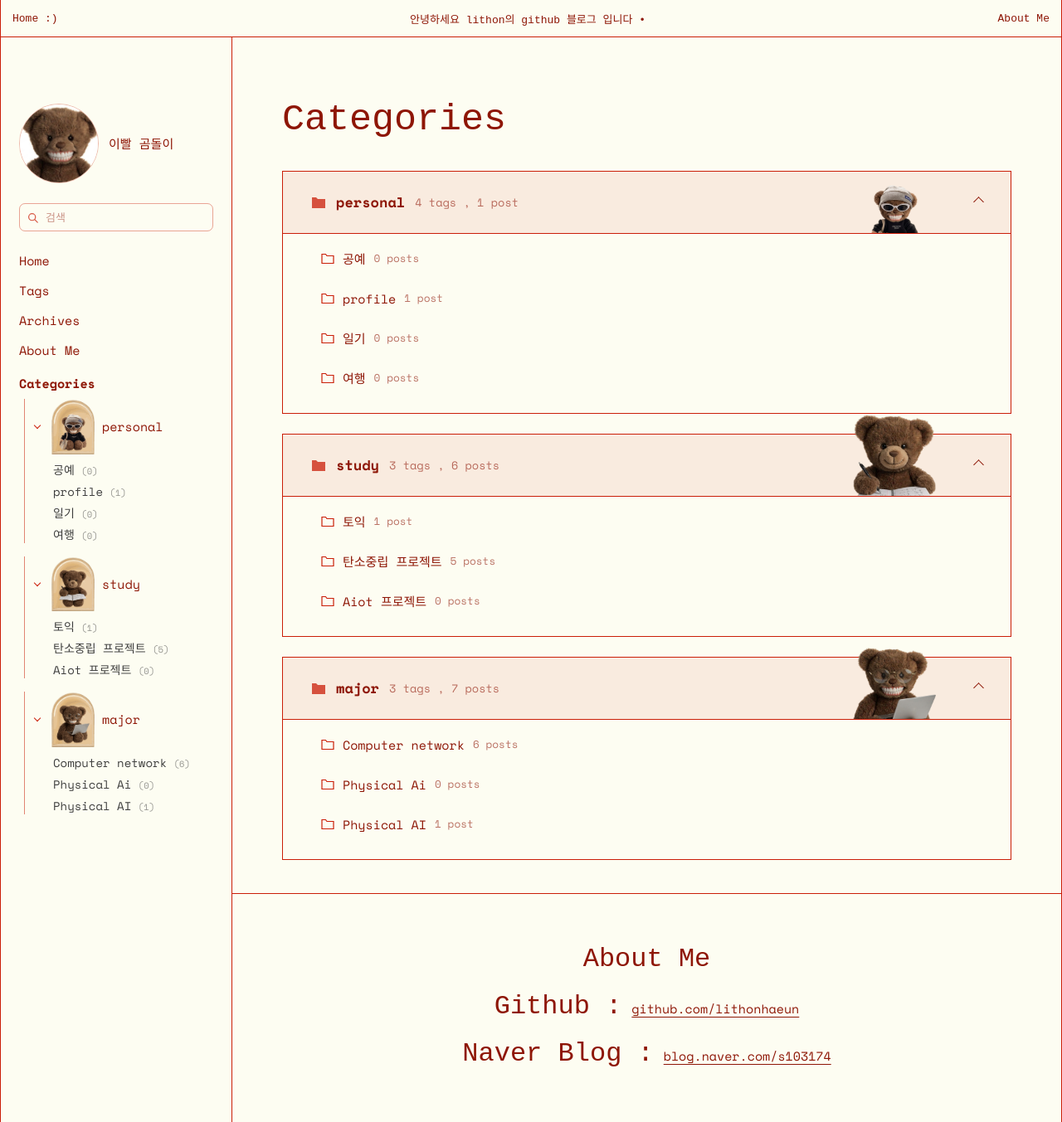
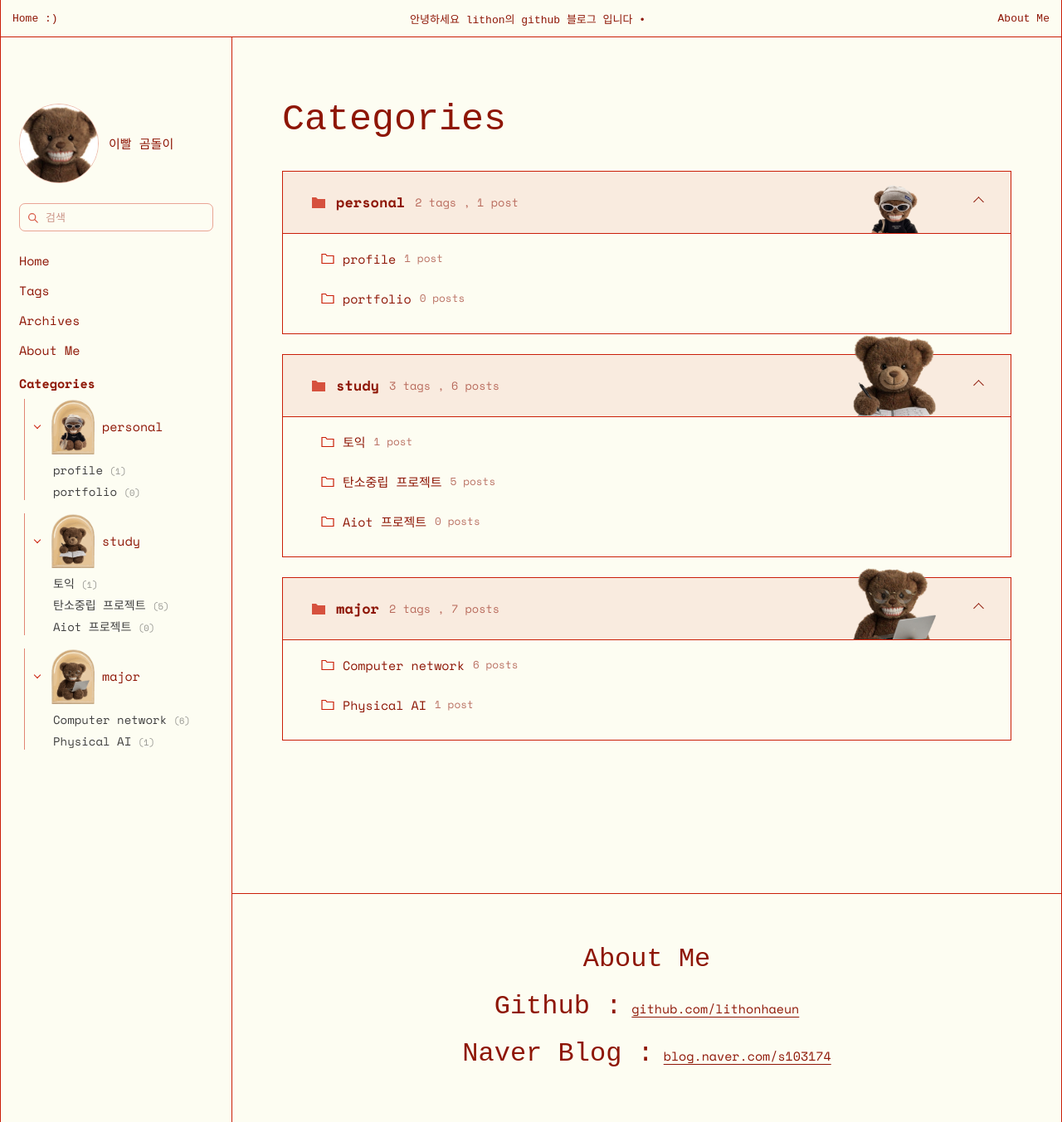
Before and after one commit to lithonhaeun/lithonhaeun.github.io, a Jekyll site: the page built from categories.html, in a window 1280 px wide and 1353 px high. Shown: the whole window at 83% size. Built offline with Jekyll 4.4.1, drawn with Linux system fonts in a browser that asks for light colours; some web fonts are replaced.

Commit message:
fix : 카테고리 목록 수정

```diff
--- a/_data/categories.yml
+++ b/_data/categories.yml
@@ -5,7 +5,7 @@
 # tag_left: 상표가 아치 왼쪽에서 얼마나 떨어져 걸리는지(%), bear_width: 아치 안 곰돌이 크기(%)
 # thumb: 왼쪽 메뉴에 보이는 작은 곰돌이 그림
 - id: personal
-  subs: [공예, profile, 일기, 여행]
+  subs: [profile, portfolio]
   bear: /assets/img/bear-personal.png
   small: /assets/img/bear-personal-small.png
   thumb: /assets/img/cat-personal.png
@@ -19,7 +19,7 @@
   bear_width: 65
   tag_left: 19.3
 - id: major
-  subs: [Computer network, Physical Ai]
+  subs: [Computer network, Physical AI]
   bear: /assets/img/bear-major.png
   small: /assets/img/bear-major-small.png
   thumb: /assets/img/cat-major.png
```
